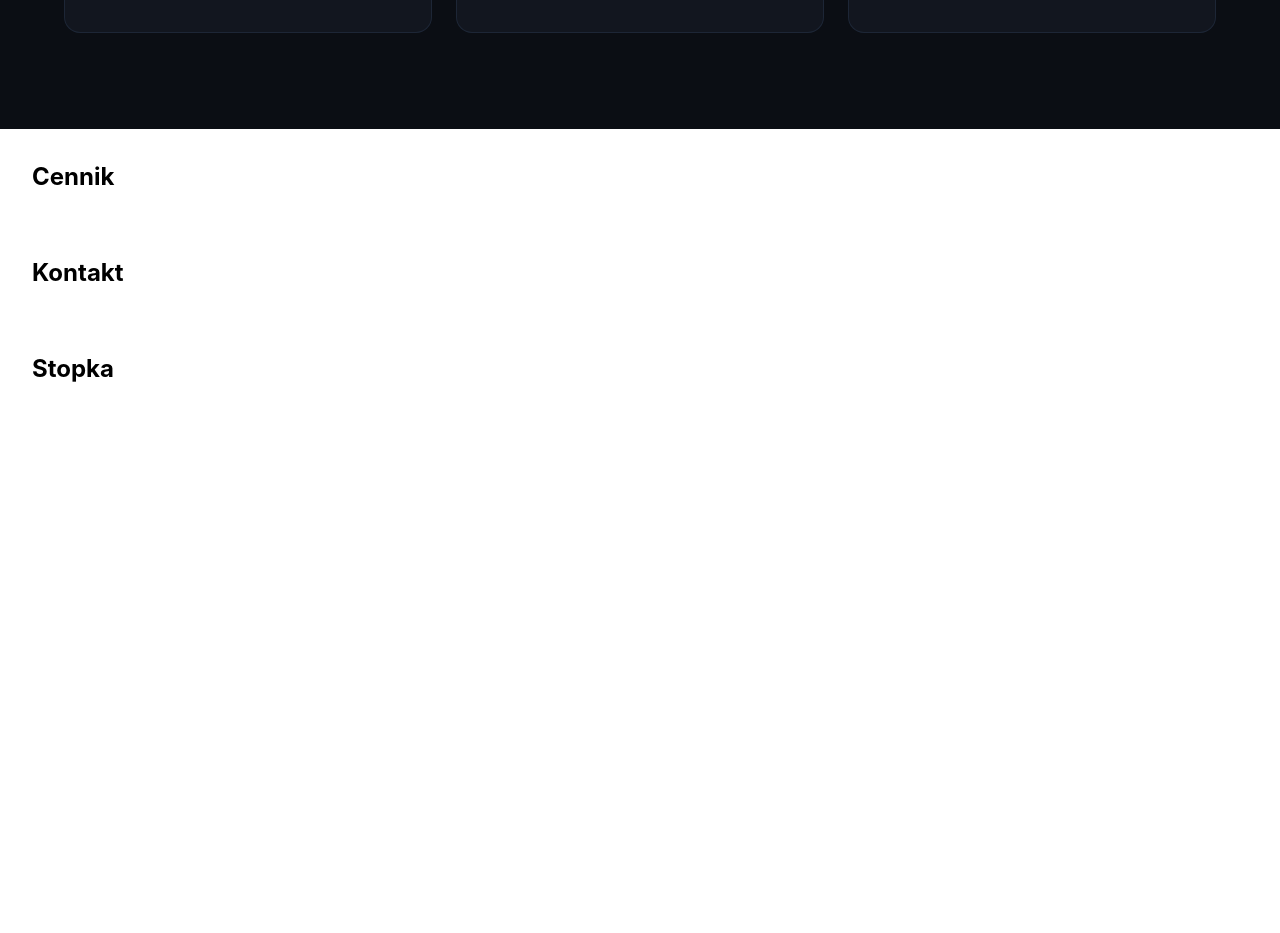
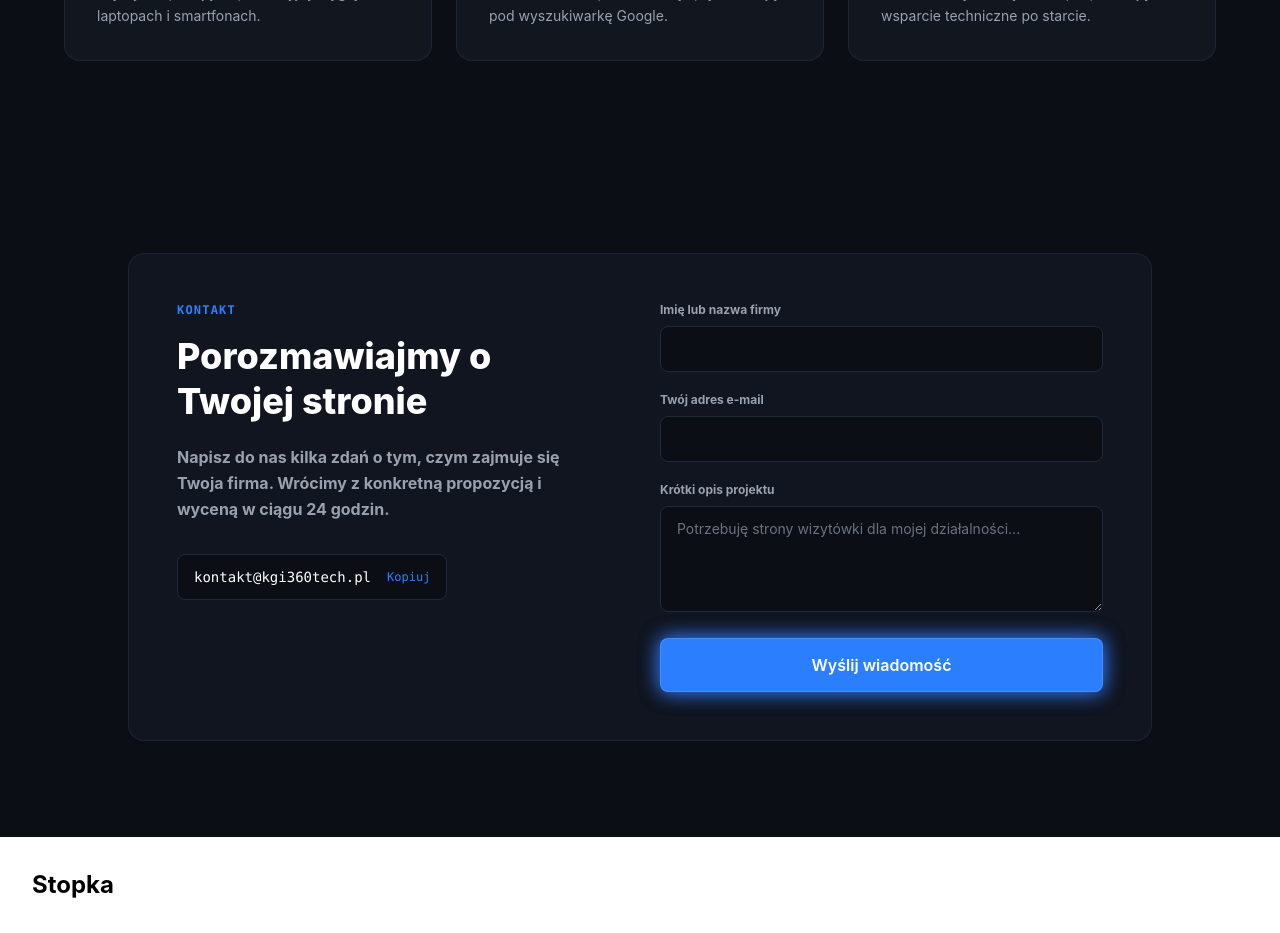
Before and after one commit to StudentST-PL/Our-Website, a React (Vite) app in the folder Frontend/: page / in a window 1280 px wide. Shown: the part 3520-4453 px from the top of the page. Before the commit the page ends 3937 px from the top, so only its background shows below. Built offline with nearby package versions, Linux system fonts and the light colour scheme; a web font is replaced by a local one.

Commit message:
feature: New section Contact and quick corrections in other section

```diff
--- a/Frontend/src/App.jsx
+++ b/Frontend/src/App.jsx
@@ -15,7 +15,6 @@ function App() {
       <CzymSieZajmujemy />
       <OstatnieRealizacje />
       <Wspolpraca />
-      <Cennik />
       <Kontakt />
       <Stopka />
     </div>
--- a/Frontend/src/pages/Kontakt.jsx
+++ b/Frontend/src/pages/Kontakt.jsx
@@ -1,7 +1,84 @@
 export default function Kontakt() {
   return (
-    <section className="p-8">
-      <h2 className="text-2xl font-bold">Kontakt</h2>
+    <section className="bg-[#0b0e14] text-white py-24 px-6">
+      <div className="max-w-6xl mx-auto">
+
+        {/* GŁÓWNA KARTA */}
+        <div className="max-w-5xl w-full mx-auto bg-[#11151f] border border-gray-800/80 rounded-2xl p-8 md:p-12 text-left hover:border-gray-700 transition-colors grid grid-cols-1 md:grid-cols-12 gap-10 items-start">
+
+          {/* LEWA STRONA */}
+          <div className="md:col-span-6">
+            <p className="text-xs font-mono font-semibold text-blue-500 uppercase tracking-widest mb-4">
+              Kontakt
+            </p>
+
+            <h2 className="text-3xl md:text-4xl font-extrabold text-white leading-tight mb-5 max-w-sm">
+              Porozmawiajmy o Twojej stronie
+            </h2>
+
+            <p className="text-normal font-bold text-gray-400 leading-relaxed mb-8 max-w-sm">
+              Napisz do nas kilka zdań o tym, czym zajmuje się Twoja firma.
+              Wrócimy z konkretną propozycją i wyceną w ciągu 24 godzin.
+            </p>
+
+            {/* MAIL DO KOPIOWANIA */}
+            <div className="inline-flex items-center gap-4 bg-[#0b0e14] border border-gray-800 rounded-lg px-4 py-3">
+              <span className="text-sm font-mono text-white">
+                kontakt@kgi360tech.pl
+              </span>
+              <button
+                type="button"
+                onClick={() => navigator.clipboard.writeText("kontakt@kgi360tech.pl")}
+                className="text-xs font-mono text-blue-500 hover:text-blue-400 transition-colors cursor-pointer"
+              >
+                Kopiuj
+              </button>
+            </div>
+          </div>
+
+          {/* PRAWA STRONA - FORMULARZ  */}
+          <form className="md:col-span-6 flex flex-col gap-5 text-left">
+            <div>
+              <label className="block text-xs font-bold text-gray-400 mb-2">
+                Imię lub nazwa firmy
+              </label>
+              <input
+                type="text"
+                className="w-full bg-[#0b0e14] border border-gray-800 rounded-lg px-4 py-3 text-sm text-white placeholder-gray-500 focus:outline-none focus:border-blue-500 transition-colors"
+              />
+            </div>
+
+            <div>
+              <label className="block text-xs font-bold text-gray-400 mb-2">
+                Twój adres e-mail
+              </label>
+              <input
+                type="email"
+                className="w-full bg-[#0b0e14] border border-gray-800 rounded-lg px-4 py-3 text-sm text-white placeholder-gray-500 focus:outline-none focus:border-blue-500 transition-colors"
+              />
+            </div>
+
+            <div>
+              <label className="block text-xs font-bold text-gray-400 mb-2">
+                Krótki opis projektu
+              </label>
+              <textarea
+                rows="4"
+                placeholder="Potrzebuję strony wizytówki dla mojej działalności..."
+                className="w-full bg-[#0b0e14] border border-gray-800 rounded-lg px-4 py-3 text-sm text-white placeholder-gray-500 focus:outline-none focus:border-blue-500 transition-colors"
+              />
+            </div>
+
+            <button
+              type="submit"
+              className="w-full sm:w-auto bg-blue-500 hover:bg-blue-400 text-white font-semibold px-7 py-3.5 rounded-lg border border-blue-400/50 transition-all duration-300 shadow-[0_0_20px_rgba(59,130,246,0.8),0_0_20px_rgba(37,99,235,0.65)] hover:shadow-[0_0_20px_rgba(59,130,246,1),0_0_95px_rgba(37,99,235,0.85)] cursor-pointer"
+            >
+              Wyślij wiadomość
+            </button>
+          </form>
+
+        </div>
+      </div>
     </section>
-  )
+  );
 }
--- a/Frontend/src/pages/OstatnieRealizacje.jsx
+++ b/Frontend/src/pages/OstatnieRealizacje.jsx
@@ -4,8 +4,13 @@ export default function OstatnieRealizacje() {
       <div className="max-w-6xl mx-auto">
 
         {/* Opis sekcji */}
+
+        <p className="text-blue-500 text-xs text-center font-semibold uppercase tracking-widest mb-3">
+            PORTFOLIO
+        </p>
+
         <div className="text-center max-w-2xl mx-auto mb-16">
-          <p className="text-4xl md:text-5xl font-bold text-white leading-tight mb-5">
+          <p className="text-3xl sm:text-4xl md:text-5xl font-extrabold text-white leading-tight mb-5">
             Dowiedz się więcej o naszych projektach
           </p>
         </div>
```
